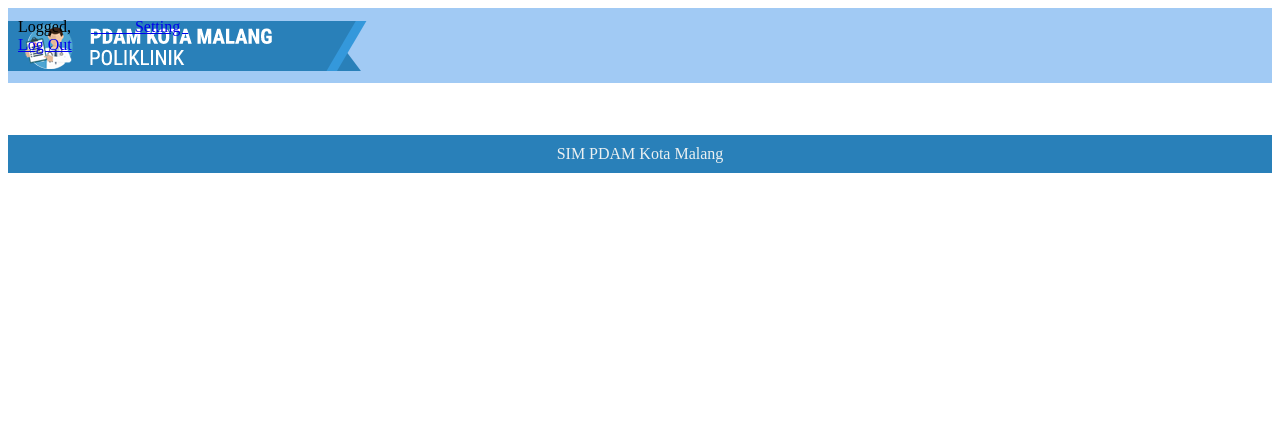
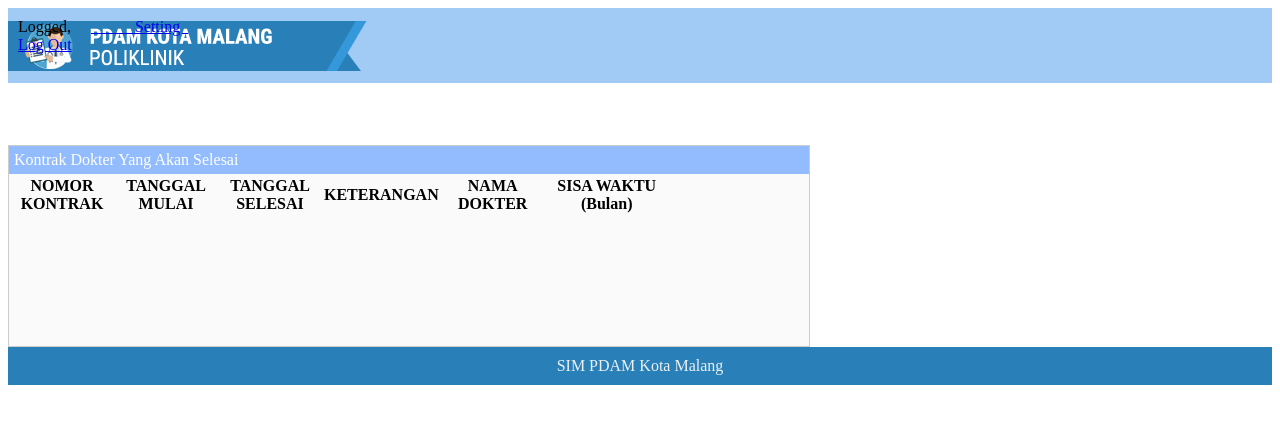
Before and after one commit to adelianova/Poliklinik, a CodeIgniter app: the page made by application/views/admin/content.php in a window 1280 px wide. Shown: the top 424 px of the page. Run offline with CodeIgniter, Linux system fonts and the light colour scheme; lists and menus that the app fills with data are empty.

Commit message:
ini warning

```diff
--- a/application/models/user_m.php
+++ b/application/models/user_m.php
@@ -21,6 +21,48 @@ class User_m extends MY_Model {
         return $query;
     }
 
+    function getKontrak($jenis){
+		$page = isset($_POST['page']) ? intval($_POST['page']) : 1;
+		$rows = isset($_POST['rows']) ? intval($_POST['rows']) : 10;
+		$offset = ($page-1)*$rows;
+		$this->limit = $rows;
+		$this->offset = $offset;
+		 $sort = isset($_POST['sort']) ? strval($_POST['sort']) : 'id_kontrak';
+        $order = isset($_POST['order']) ? strval($_POST['order']) : 'asc';
+		$searchKey=isset($_POST['searchKey']) ? strval($_POST['searchKey']) : '';
+		$searchValue=isset($_POST['searchValue']) ? strval($_POST['searchValue']) : '';
+
+    	$this->db->select("a.id_kontrak,a.kode_dokter,a.nomor,convert(varchar(10),a.mulai_kontrak,105) as mulai_kontrak,convert(varchar(10),a.selesai_kontrak,105) as selesai_kontrak,a.keterangan,b.nama_dokter,
+			DateDiff (MONTH,GETDATE(),a.SELESAI_KONTRAK) as 'sisa_kontrak'");
+		$this->db->from("tbl_kontrak_dokter a");
+		$this->db->join("TBL_M_DOKTER b","a.kode_dokter = b.kode_dokter");
+		$this->db->where("DateDiff (MONTH,GETDATE(),a.SELESAI_KONTRAK)<='2'");
+
+		if($searchKey<>''){
+		$this->db->where($searchKey." like '%".$searchValue."%'");
+		}
+
+		$this->db->order_by($sort,$order);
+
+		if($jenis=='total'){
+		$hasil=$this->db->get ('')->num_rows();
+		}else{
+		$hasil=$this->db->get ('',$this->limit, $this->offset)->result_array();
+		}
+
+	    return $hasil;
+	}
+
+    /*function getKontrak(){
+    	return $this->db->query("
+		select a.id_kontrak,a.kode_dokter,a.nomor,convert(varchar(10),a.mulai_kontrak,105) as mulai_kontrak,convert(varchar(10),a.selesai_kontrak,105) as selesai_kontrak,a.keterangan,b.nama_dokter,
+		DateDiff (MONTH,GETDATE(),a.SELESAI_KONTRAK) as 'sisa_kontrak'
+		from tbl_kontrak_dokter a
+		join TBL_M_DOKTER b on a.kode_dokter = b.kode_dokter
+		where DateDiff (MONTH,GETDATE(),a.SELESAI_KONTRAK)<='2'
+		")->row_array();
+    }
+	*/
 	function getDefaultMenu(){
 		return '
 					[{
--- a/application/views/admin/content.php
+++ b/application/views/admin/content.php
@@ -38,10 +38,35 @@
     <div id="content" region="center" title=""  class='content_footer' style='overflow:hidden'>
 	    <div id='content_tab' class="easyui-tabs isinya" border='false' fit="true" cache='false'>
         <div id='isi_content' title="Main Content" style='overflow:hidden' iconCls='icon-paper'>
+        	<div class="easyui-draggable easyui-resizable" data-options="handle:'#title'" style="width:800px;height:200px;background:#fafafa;border:1px solid #ccc;margin-top:10px">
+        		<div id="title" style="padding:5px;background:#93bcff;color:#fff">Kontrak Dokter Yang Akan Selesai</div>
+        		<table id="datagrid-m_kontrak" title="" class="easyui-datagrid scrollbarx"
+					style="width:auto; height: auto;"
+					data-options="
+					url:'<?php echo base_url().'index.php/user/getKontrak';?>',
+					toolbar:'#toolbar',rownumbers:true,border:true,
+					striped:true,fit:true,fitColumns:true,
+					singleSelect:true,collapsible:false">
+						<thead>
+							<tr>
+								<th field="id_kontrak" width="100" sortable="true" hidden="true">ID KONTRAK</th>
+								<th field="kode_dokter" width="100" sortable="true" hidden="true">KODE DOKTER</th>
+								<th field="nomor" width="100" sortable="true">NOMOR KONTRAK</th>
+								<th field="mulai_kontrak" width="100" sortable="true">TANGGAL MULAI </th>
+								<th field="selesai_kontrak" width="100" sortable="true">TANGGAL SELESAI</th>
+								<th field="keterangan" width="100" sortable="true">KETERANGAN</th>
+								<th field="nama_dokter" width="100" sortable="true">NAMA DOKTER</th>
+								<th field="sisa_kontrak" width="120" sortable="true">SISA WAKTU (Bulan)</th>
+
+							</tr>
+						</thead>
+				</table>
+    		</div>
 		</div>
 		</div>
     </div>
 	<div data-options="region:'south',border:false" style="background:#2980b9; color:#ecf0f1; padding:10px; text-align:center;">SIM PDAM Kota Malang</div>
+
 
 	</body>
 </html>
```
Also changed, not shown: application/controllers/user.php (+7 -0 lines).
